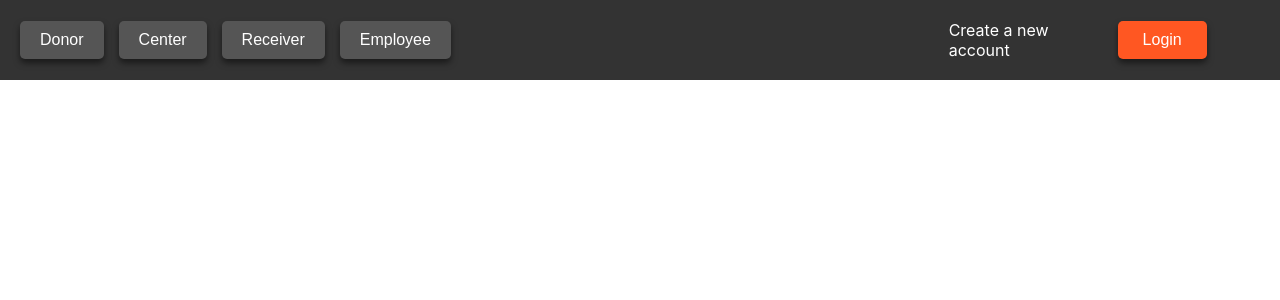
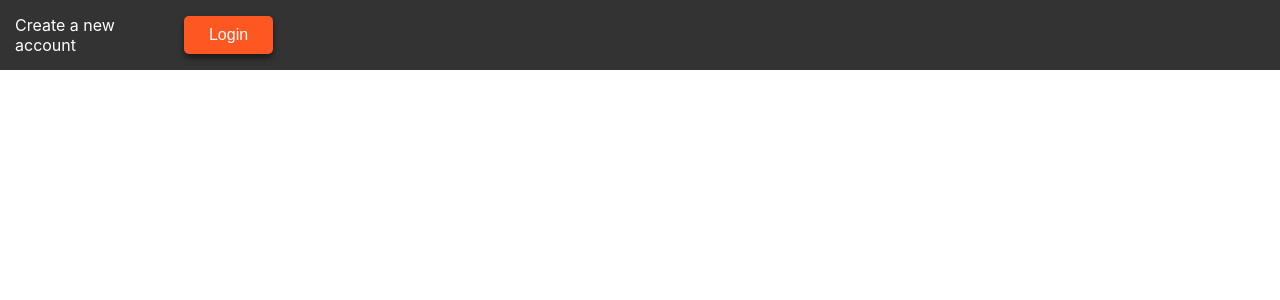
Before and after one commit to Arunitdy/Food-Donation-and-Distribution-Management-System, a React (Create React App) app in the folder client/: page / in a window 1280 px wide. Shown: the top 300 px of the page. Built offline with nearby package versions, Linux system fonts and the light colour scheme.

Commit message:
@media (max-width: 768px)

```diff
--- a/client/src/App.css
+++ b/client/src/App.css
@@ -167,3 +167,118 @@ Button:active {
 .navBar-a-create-new-account:hover {
   text-decoration: underline;
 }
+/* Base styles */
+.App {
+  position: relative;
+  height: 100vh;
+  width: 100%;
+}
+
+.NavBar {
+  background-color: #333;
+  padding: 15px;
+  display: flex;
+  justify-content: space-between;
+  align-items: center;
+  width: 100%;
+}
+
+.NavButton {
+  display: none; /* Hide on smaller screens */
+}
+
+.NavBar-Auth {
+  display: flex;
+  align-items: center;
+  gap: 10px;
+}
+
+/* SideNav hidden initially */
+.SideNav {
+  position: fixed;
+  top: 0;
+  left: -100%;
+  width: 200px;
+  height: 100%;
+  background-color: #333;
+  transition: left 0.3s ease;
+  display: flex;
+  flex-direction: column;
+  padding: 20px;
+  box-shadow: 2px 0px 5px rgba(0, 0, 0, 0.5);
+}
+
+.SideNav.open {
+  left: 0;
+}
+
+.menu-button {
+  background-color: #333;
+  color: white;
+  font-size: 30px;
+  border: none;
+  cursor: pointer;
+}
+
+.navBar-a-create-new-account {
+  color: white;
+  text-decoration: none;
+  font-size: 16px;
+}
+
+.Login-button-navBar {
+  background-color: #ff5722;
+  color: white;
+  padding: 10px 25px;
+  border: none;
+  border-radius: 5px;
+  cursor: pointer;
+  transition: background-color 0.3s ease;
+}
+
+/* Styles for mobile view */
+@media (max-width: 768px) {
+  .NavBar {
+    justify-content: space-between; /* Keep elements spaced */
+  }
+
+  .NavButton {
+    display: none; /* Hide regular buttons on small screens */
+  }
+
+  .NavBar-Auth {
+    display: none; /* Hide login and create account when side menu opens */
+  }
+
+  .SideNav {
+    display: flex; /* Show the side navigation */
+  }
+
+  .menu-button {
+    display: block; /* Show the menu button on small screens */
+  }
+}
+
+/* Styles for larger screens */
+@media (min-width: 769px) {
+  .NavBar {
+    display: flex;
+    justify-content: space-between;
+  }
+
+  .NavButton {
+    display: flex; /* Display buttons in row */
+  }
+
+  .SideNav {
+    display: none; /* Hide SideNav on larger screens */
+  }
+
+  .NavBar-Auth {
+    display: flex; /* Show login and create account */
+  }
+
+  .menu-button {
+    display: none; /* Hide menu button on large screens */
+  }
+}
--- a/client/src/App.js
+++ b/client/src/App.js
@@ -23,37 +23,42 @@ function useSignButtonListener(ref, setLoginVisible) {
     };
   }, [ref, setLoginVisible]);
 }
-
 function App() {
-  const [loginVisible, setLoginVisible] = useState(false); // Manage visibility of Login
+  const [loginVisible, setLoginVisible] = useState(false);
+  const [isMenuOpen, setIsMenuOpen] = useState(false);
+  const menuButtonRef = useRef(null);
   const signButtonRef = useRef(null);
 
-  // Use custom hook for cleaner code
-  useSignButtonListener(signButtonRef, setLoginVisible);
+  const handleMenuClick = () => {
+    setIsMenuOpen(!isMenuOpen);
+  };
 
   return (
-  <div className="App">
-    <div className='NavBar'>
-      {loginVisible && <Login setLoginVisible={setLoginVisible} />} {/* Render Login when visible */}
+    <div className="App">
+      {/* Main NavBar */}
+      <div className="NavBar">
+        {loginVisible && <Login setLoginVisible={setLoginVisible} />}
 
-      {/* NavButton group */}
-      <div className='NavButton'>
-        <button className='Donor individual-NavButton'>Donor</button>
-        <button className='Center individual-NavButton'>Center</button>
-        <button className='Receiver individual-NavButton'>Receiver</button>
-        <button className='Employee individual-NavButton'>Employee</button>
-      </div>
+        {/* Mobile menu button */}
+        <button className="menu-button" onClick={handleMenuClick} ref={menuButtonRef}>
+          ☰
+        </button>
 
-      {/* New container for Create Account link and Login button */}
-      <div className="NavBar-Auth">
-        <a className='navBar-a-creat-new-account' href="#">
-          Create a new account
-        </a>
-        <button className='Login-button-navBar' ref={signButtonRef}>Login</button>
+        {/* SideNav for small screens */}
+        <div className={`SideNav ${isMenuOpen ? 'open' : ''}`}>
+          <button className="Donor individual-NavButton">Donor</button>
+          <button className="Center individual-NavButton">Center</button>
+          <button className="Receiver individual-NavButton">Receiver</button>
+          <button className="Employee individual-NavButton">Employee</button>
+        </div>
+
+        {/* Auth Buttons: Login and Create Account */}
+        <div className="NavBar-Auth">
+          <a className="navBar-a-create-new-account" href="#">Create a new account</a>
+          <button className="Login-button-navBar" ref={signButtonRef}>Login</button>
+        </div>
       </div>
     </div>
-  </div>
-
   );
 }
 
```
